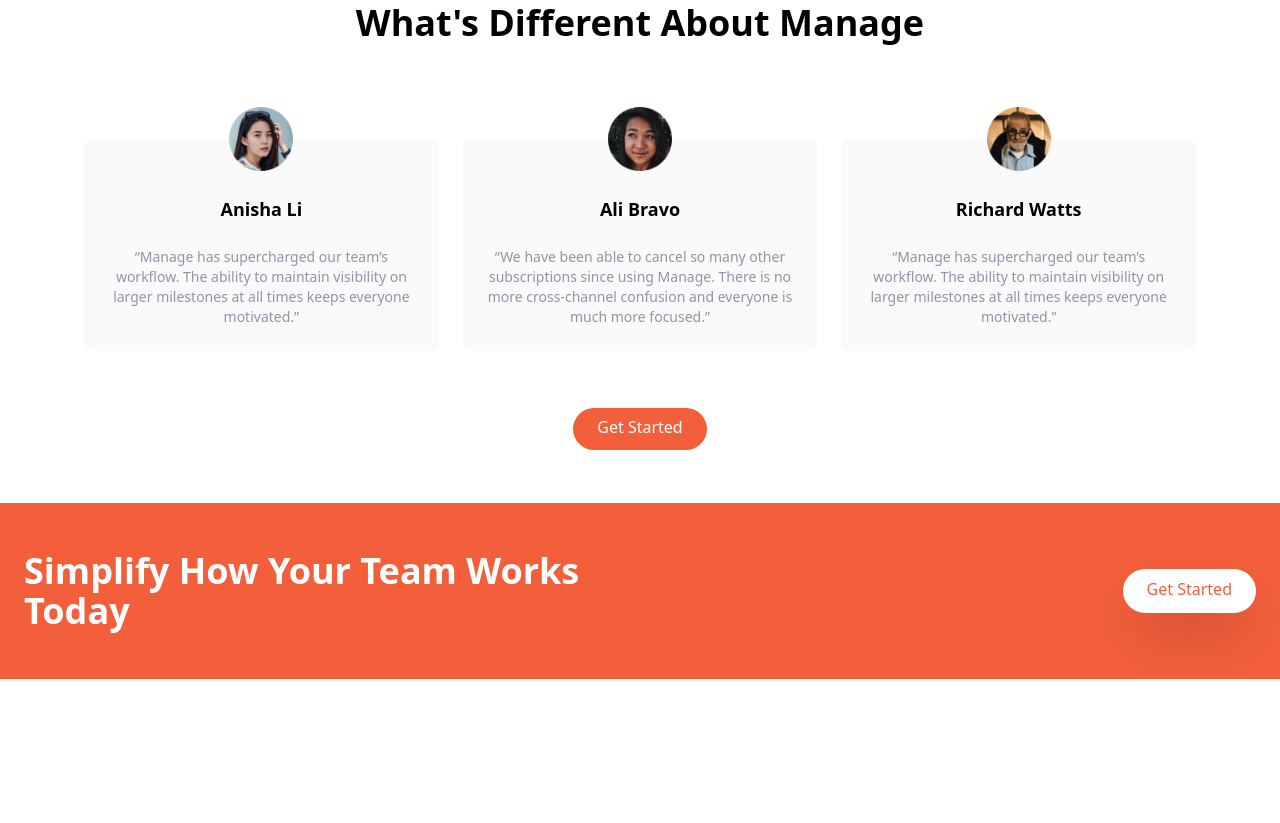
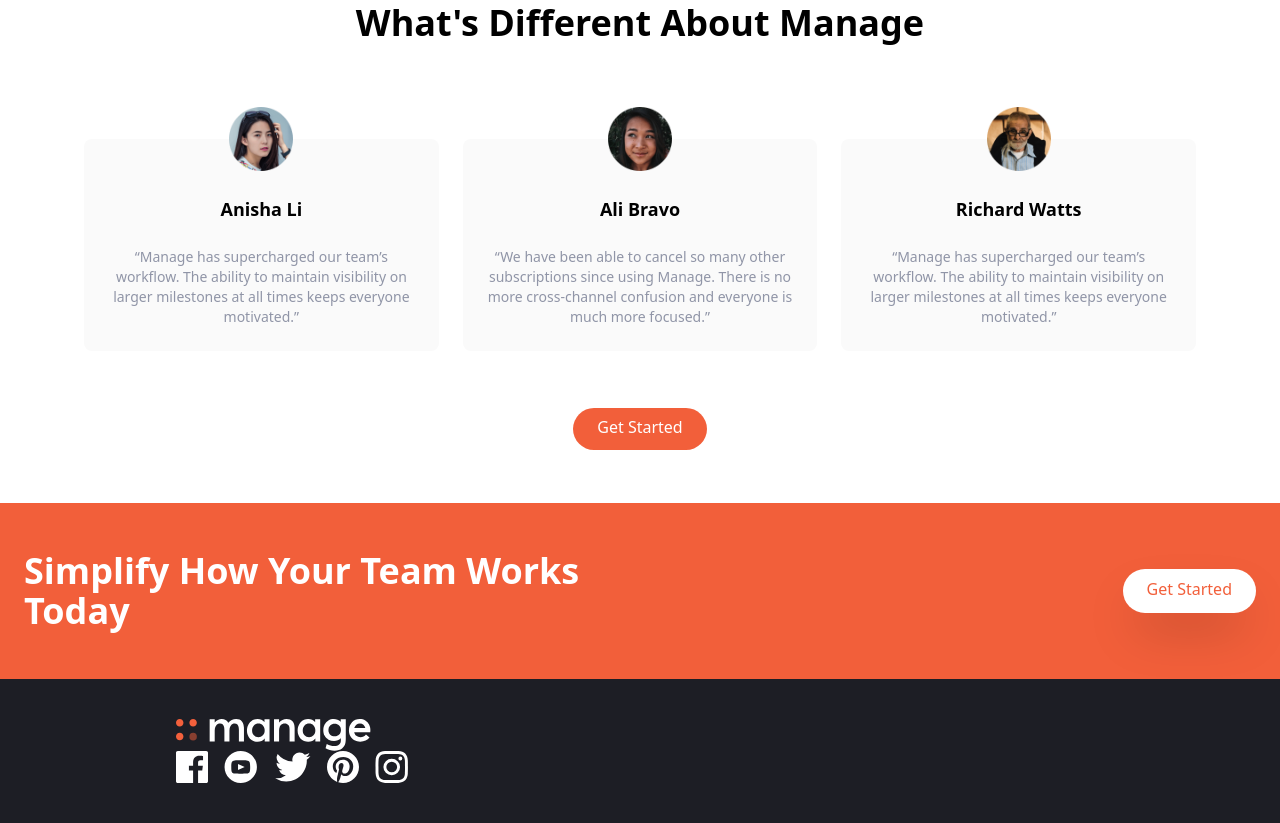
Before and after one commit to SaadJamilAkhtar/Tailwind-landing-page, a website: page index.html in a window 1280 px wide. Shown: the part 1306-2129 px from the top of the page. Before the commit the page ends 1985 px from the top, so only its background shows below. Drawn offline with Linux system fonts and the light colour scheme.

Commit message:
Added logo section footer

```diff
--- a/index.html
+++ b/index.html
@@ -188,6 +188,34 @@
                 Started</a>
         </div>
     </section>
+    <section id="footer">
+        <footer class="bg-veryDarkBlue">
+            <div class="container flex flex-col-reverse justify-between px-6 py-10 mx-auto space-y-8 md:flex-row md:space-y-0">
+                <div class="flex flex-col-reverse items-center justify-between space-y-12 md:flex-col md:space-y-0 md:items-start">
+                    <div>
+                        <img src="./assets/img/logo-white.svg" class="h-8" alt="">
+                    </div>
+                    <div class="flex justify-center space-x-4">
+                        <a href="">
+                            <img src="./assets/img/icon-facebook.svg" alt="" class="h-8">
+                        </a>
+                        <a href="">
+                            <img src="./assets/img/icon-youtube.svg" alt="" class="h-8">
+                        </a>
+                        <a href="">
+                            <img src="./assets/img/icon-twitter.svg" alt="" class="h-8">
+                        </a>
+                        <a href="">
+                            <img src="./assets/img/icon-pinterest.svg" alt="" class="h-8">
+                        </a>
+                        <a href="">
+                            <img src="./assets/img/icon-instagram.svg" alt="" class="h-8">
+                        </a>
+                    </div>
+                </div>
+            </div>
+        </footer>
+    </section>
 </body>
 
 </html>
```
Also changed, not shown: assets/main.css.
